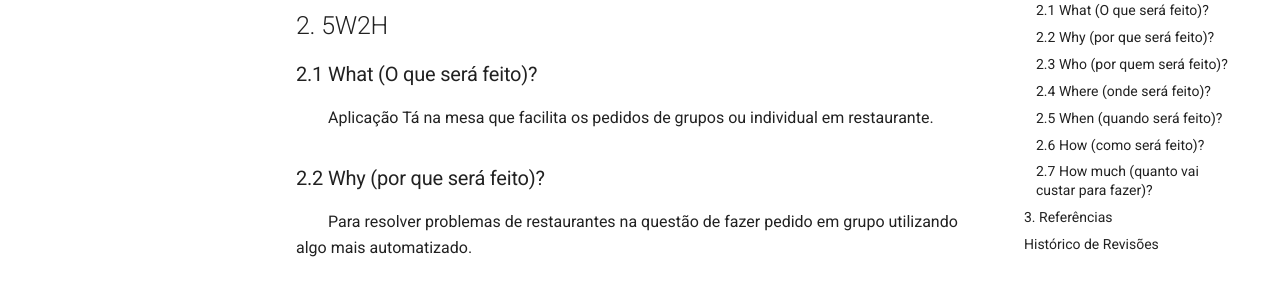
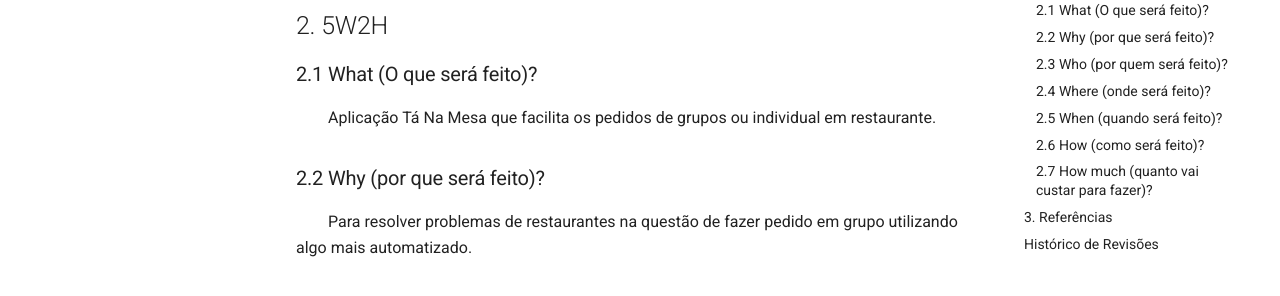
Before and after one commit to UnBArqDsw2021-1/2021.1_G02_TaNaMesa_docs, an MkDocs documentation site: the page built from docs/seminario1/sprint01-5w2h.md, in a window 1280 px wide and 900 px high, scrolled down 379 px. Shown: the part 152-448 px from the top of the window. Built offline with MkDocs 1.6.1 and Material for MkDocs 9.7.7, drawn with Linux system fonts in a browser that asks for light colours; some of the changed text lies outside the part shown.

```diff
--- a/docs/seminario1/sprint01-5w2h.md
+++ b/docs/seminario1/sprint01-5w2h.md
@@ -10,7 +10,7 @@
 
 ### 2.1 What (O que será feito)?
 
-&emsp;&emsp;Aplicação Tá na mesa que facilita os pedidos de grupos ou individual em restaurante.
+&emsp;&emsp;Aplicação Tá Na Mesa que facilita os pedidos de grupos ou individual em restaurante.
 
 ### 2.2 Why (por que será feito)?
 
```
Also changed, not shown: other parts of docs/seminario1/sprint01-5w2h.md (+5 -4 lines).
